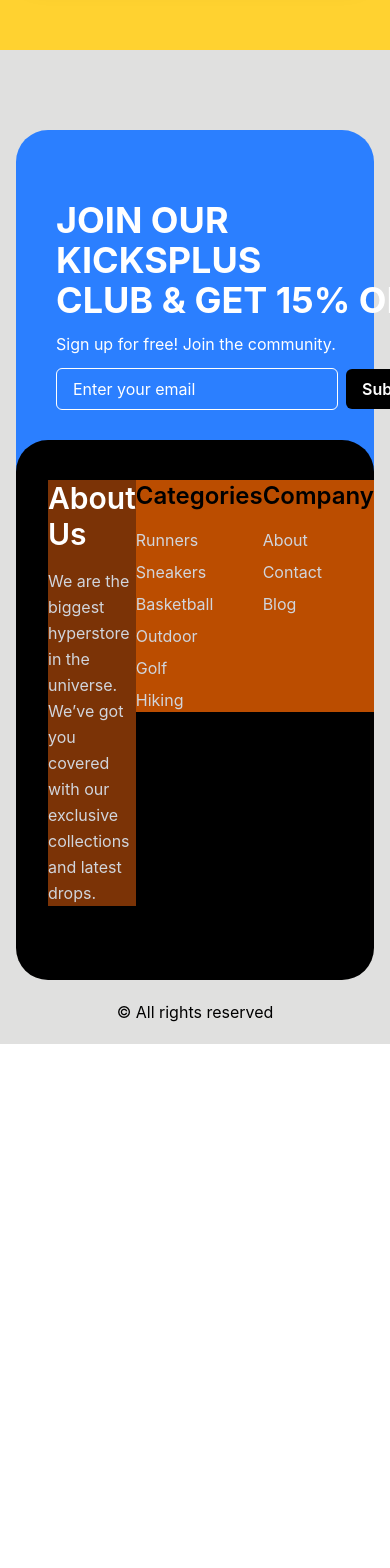
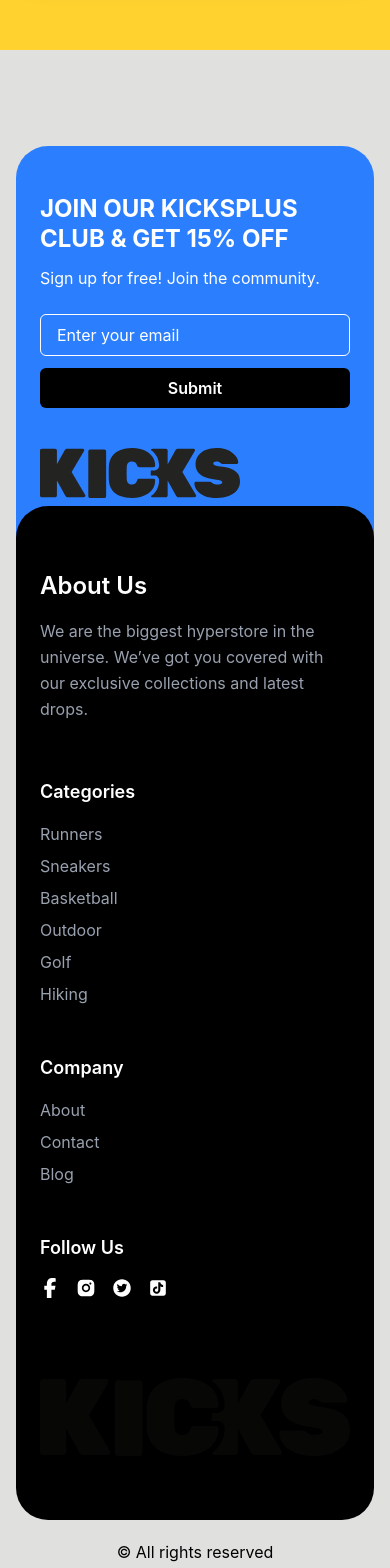
Before and after one commit to tareqhasan382/ecommerce-store, a React (Vite) app: page / in a window 390 px wide. Shown: the part 4660-6228 px from the top of the page. Before the commit the page ends 5704 px from the top, so only its background shows below. Built offline with nearby package versions, Linux system fonts and the light colour scheme.

Commit message:
made footer responsive

```diff
--- a/src/Components/Footer.tsx
+++ b/src/Components/Footer.tsx
@@ -1,49 +1,81 @@
-import Container from "./Container"
-import logo from "../assets/Logo.svg"
+import Container from "./Container";
+import logo from "../assets/Logo.svg";
 import { FaFacebookF } from "react-icons/fa6";
 import { RiInstagramFill } from "react-icons/ri";
-import { AiFillTwitterCircle } from "react-icons/ai";
-import { AiFillTikTok } from "react-icons/ai";
+import { AiFillTwitterCircle, AiFillTikTok } from "react-icons/ai";
 
 const Footer = () => {
   return (
-    <footer>
+    <footer className="mt-24">
       <Container>
-        <div className=" mt-20 ">
-          <div className=" bg-blue-500 flex items-center justify-around w-full h-[350px] rounded-t-4xl p-10 ">
-            <div>
-              <div>
-                <h1 className=" text-4xl font-bold uppercase text-white ">Join our KicksPlus <br /> Club & get 15% off</h1>
-                <p className=" text-white my-3 ">Sign up for free! Join the community.</p>
-              </div>
 
-              <div className="flex items-center gap-2">
+        {/* ================= CTA SECTION ================= */}
+        <div className="bg-blue-500 rounded-t-4xl px-6 sm:px-10 py-12
+                        flex flex-col lg:flex-row
+                        items-start justify-between gap-10">
+
+          {/* Text + Input */}
+          <div className="w-full lg:max-w-[520px] lg:text-left">
+            <h1 className="text-2xl sm:text-3xl lg:text-4xl
+                           font-bold uppercase text-white leading-tight">
+              Join our KicksPlus <br /> Club & get 15% off
+            </h1>
+
+            <p className="text-white mt-3">
+              Sign up for free! Join the community.
+            </p>
+
+            <div className="flex flex-col sm:flex-row gap-3 mt-6">
               <input
                 type="email"
                 placeholder="Enter your email"
-                  className="flex-1 px-4 py-2 rounded-md border border-white bg-blue-500 placeholder-white text-white focus:outline-none focus:ring-0"
+                className="flex-1 px-4 py-2 rounded-md
+                           border border-white bg-blue-500
+                           text-white placeholder-white
+                           focus:outline-none"
               />
-                <button className="bg-black text-white rounded-md px-4 py-2 font-semibold hover:bg-gray-900 transition">
+              <button className="bg-black text-white px-6 py-2
+                                 rounded-md font-semibold
+                                 hover:bg-gray-900 transition">
                 Submit
               </button>
             </div>
           </div>
-            <div>
-              <img src={logo} alt="logo" className=" w-[367px] h-[112px] " />
+
+          {/* Logo */}
+          <img
+            src={logo}
+            alt="logo"
+            className="w-[200px] sm:w-[260px] lg:w-[360px]"
+          />
         </div>
-          </div>
-          <div className=" bg-black w-full h-[540px] rounded-4xl -mt-10 overflow-hidden">
-            <div className=" px-8 flex items-start justify-between mt-[40px] ">
-              <div className=" w-[446px] bg-amber-900 text-white">
-                <h3 className="text-3xl font-semibold mb-4">About Us</h3>
-                <p className="text-gray-300 leading-relaxed">
-                  We are the biggest hyperstore in the universe. We’ve got you covered with our exclusive collections and latest drops.
+
+        {/* ================= MAIN FOOTER ================= */}
+        <div className="bg-black rounded-4xl -mt-10 px-6 sm:px-10 py-16">
+
+          <div className="flex flex-col lg:flex-row gap-14 justify-between">
+
+            {/* About */}
+            <div className="lg:max-w-[360px]">
+              <h3 className="text-2xl font-semibold text-white mb-4">
+                About Us
+              </h3>
+              <p className="text-gray-400 leading-relaxed">
+                We are the biggest hyperstore in the universe.
+                We’ve got you covered with our exclusive collections
+                and latest drops.
               </p>
             </div>
-              <div className=" bg-amber-700 w-[664px] flex items-start justify-around ">
+
+            {/* Links */}
+            <div className="flex flex-col sm:flex-row gap-12">
+
+              {/* Categories */}
               <div>
-                  <h3 className="text-2xl font-semibold mb-4">Categories</h3>
-                  <ul className="space-y-2 text-gray-300">
+                <h3 className="text-white text-lg font-semibold mb-4">
+                  Categories
+                </h3>
+                <ul className="space-y-2 text-gray-400">
                   <li>Runners</li>
                   <li>Sneakers</li>
                   <li>Basketball</li>
@@ -52,35 +84,48 @@ const Footer = () => {
                   <li>Hiking</li>
                 </ul>
               </div>
+
+              {/* Company */}
               <div>
-                  <h3 className="text-2xl font-semibold mb-4">Company</h3>
-                  <ul className="space-y-2 text-gray-300">
+                <h3 className="text-white text-lg font-semibold mb-4">
+                  Company
+                </h3>
+                <ul className="space-y-2 text-gray-400">
                   <li>About</li>
                   <li>Contact</li>
                   <li>Blog</li>
                 </ul>
               </div>
-                {/* Social Icons */}
+
+              {/* Social */}
               <div>
-                  <h3 className="text-2xl font-semibold mb-4">Follow Us</h3>
-                  <div className="flex items-center gap-4 text-white text-xl">
+                <h3 className="text-white text-lg font-semibold mb-4">
+                  Follow Us
+                </h3>
+                <div className="flex gap-4 text-xl text-white">
                   <FaFacebookF className="hover:text-blue-600 transition" />
                   <RiInstagramFill className="hover:text-pink-500 transition" />
                   <AiFillTwitterCircle className="hover:text-blue-400 transition" />
                   <AiFillTikTok className="hover:text-white transition" />
                 </div>
               </div>
-              </div>
-            </div>
-            <div>
-              <img src={logo} alt="logo" color="#ffff" className=" w-full h-[900] object-contain px-8 mt-20 " />
-            </div>
+
             </div>
           </div>
 
+          {/* Bottom Logo */}
+          <div className="mt-20">
+            <img
+              src={logo}
+              alt="logo"
+              className="w-full max-w-[600px] mx-auto opacity-20"
+            />
+          </div>
+
+        </div>
       </Container>
     </footer>
-  )
-}
+  );
+};
 
-export default Footer
+export default Footer;
```
Lines whose indentation alone changed are shown as unchanged.
